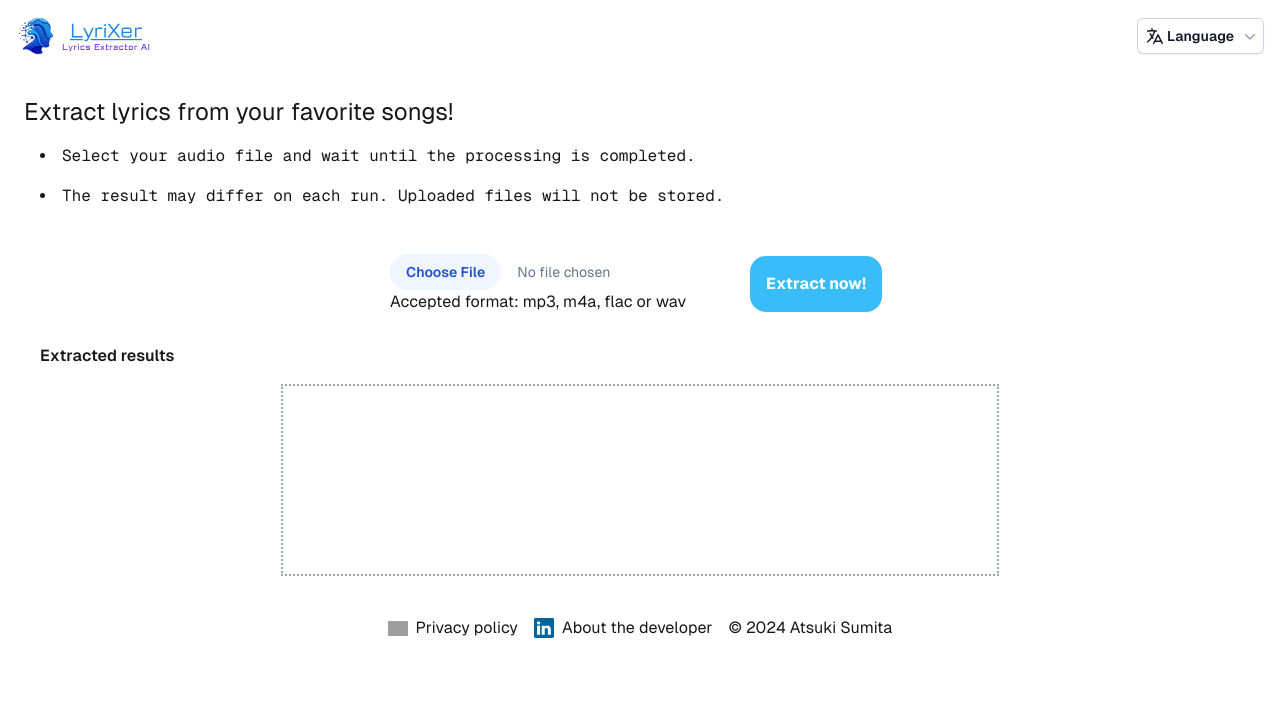
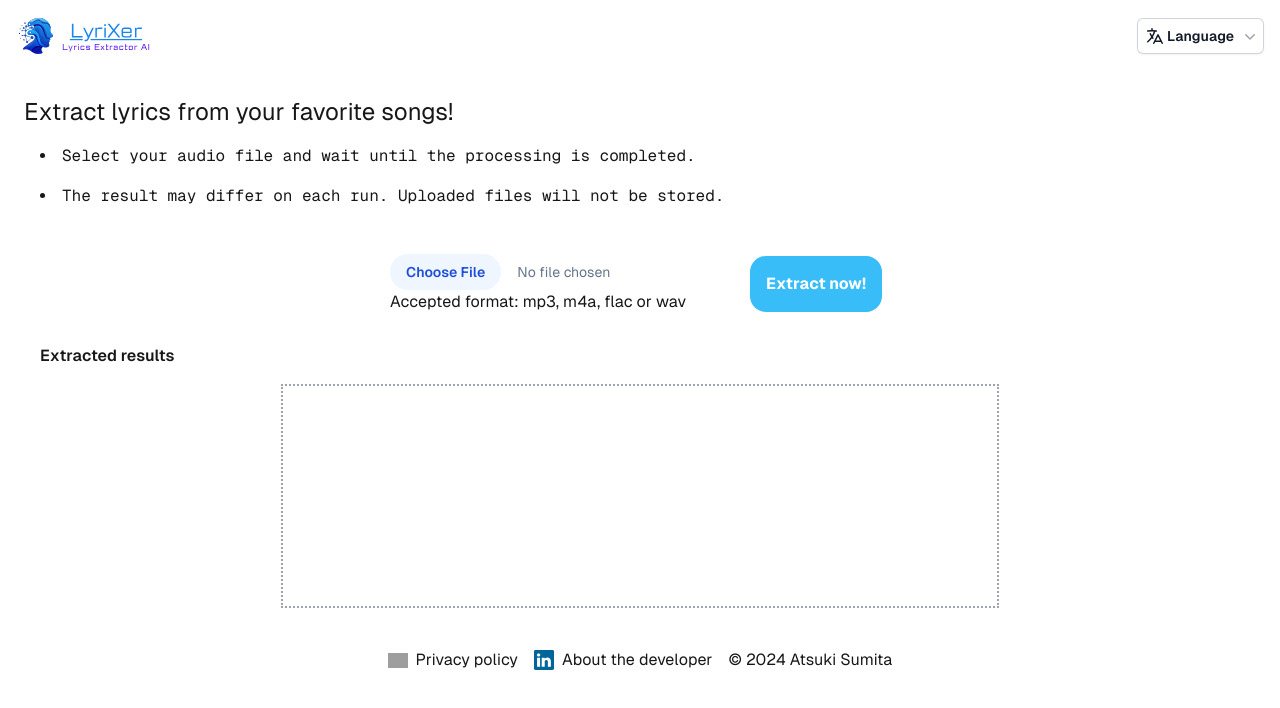
Before and after one commit to Atsunori66/web-01-front, a Next.js app: page / in a window 1280 px wide. Shown: the top 708 px of the page. Built offline with nearby package versions, Linux system fonts and the light colour scheme; grey boxes are pictures that could not be loaded.

Commit message:
test 2024/11/13 fixed result area

```diff
--- a/src/app/page.tsx
+++ b/src/app/page.tsx
@@ -242,7 +242,7 @@ export default function Home() {
           <div className="pl-4 font-semibold">
             Extracted results
           </div>
-          <div className="justify-self-center min-h-48 h-auto w-7/12
+          <div className="justify-self-center min-h-56 h-auto w-full md:w-7/12
             break-words text-wrap
             whitespace-pre-wrap p-2 mt-4
             box-border border-2 border-gray-400 border-dotted"
```
